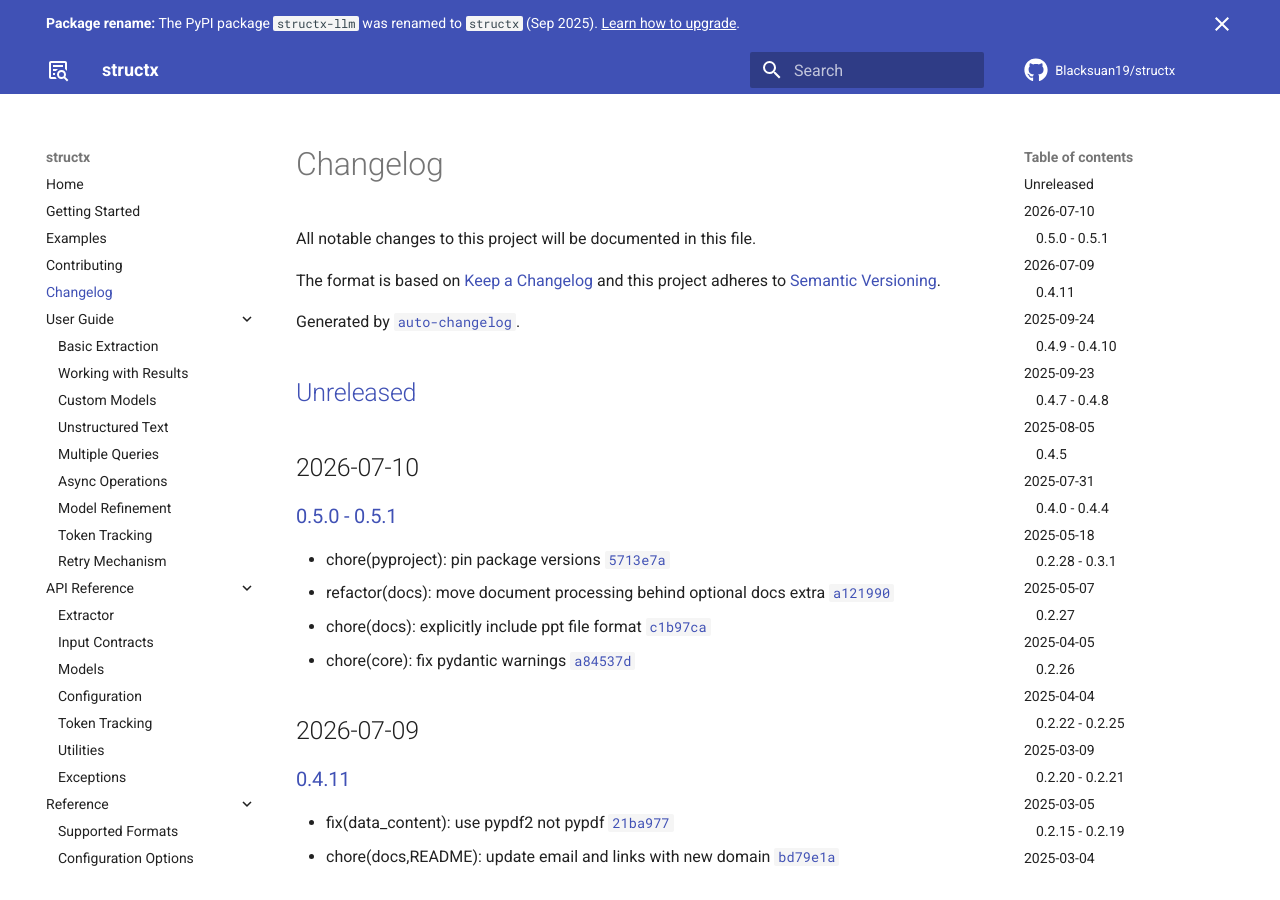
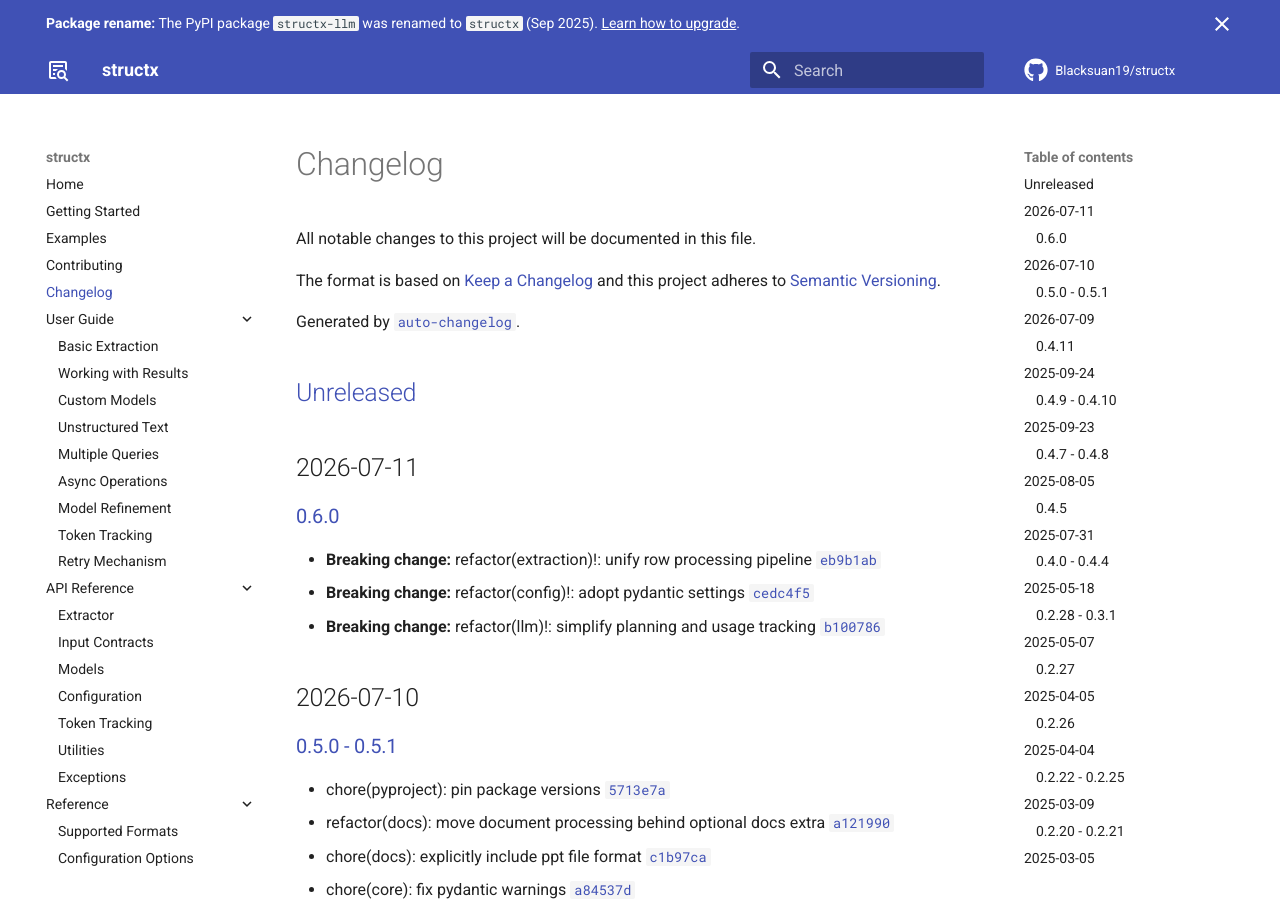
Before and after one commit to Blacksuan19/structx, an MkDocs documentation site: the page built from docs/changelog.md, in a window 1280 px wide and 900 px high. Built offline with MkDocs 1.6.1 and Material for MkDocs 9.7.7, drawn with Linux system fonts in a browser that asks for light colours; comment, search, counter and statistics services are not loaded; some of the changed text lies outside the part shown.

Commit message:
docs(changelog): regenerate changelog for 0.6.0

```diff
--- a/docs/changelog.md
+++ b/docs/changelog.md
@@ -7,7 +7,15 @@ and this project adheres to [Semantic Versioning](https://semver.org/spec/v2.0.0
 
 Generated by [`auto-changelog`](https://github.com/CookPete/auto-changelog).
 
-## [Unreleased](https://github.com/Blacksuan19/structx/compare/0.5.1...HEAD)
+## [Unreleased](https://github.com/Blacksuan19/structx/compare/0.6.0...HEAD)
+
+## 2026-07-11
+
+### [0.6.0](https://github.com/Blacksuan19/structx/compare/0.5.1...0.6.0)
+
+- **Breaking change:** refactor(extraction)!: unify row processing pipeline [`eb9b1ab`](https://github.com/Blacksuan19/structx/commit/eb9b1abe81f8bd1a2b8e3d3b588bf44a407dcdfd)
+- **Breaking change:** refactor(config)!: adopt pydantic settings [`cedc4f5`](https://github.com/Blacksuan19/structx/commit/cedc4f54519dc8d4b05c9c13911158094688fa21)
+- **Breaking change:** refactor(llm)!: simplify planning and usage tracking [`b100786`](https://github.com/Blacksuan19/structx/commit/b10078697a720756cfd63ef3cb2bda66529918aa)
 
 ## 2026-07-10
 
@@ -95,6 +103,7 @@ Generated by [`auto-changelog`](https://github.com/CookPete/auto-changelog).
 ### [0.2.22 - 0.2.25](https://github.com/Blacksuan19/structx/compare/0.2.21...0.2.25)
 
 - chore(docs): regenerate examples with token usage [`f7e1f11`](https://github.com/Blacksuan19/structx/commit/f7e1f1172477db853b82b234dd662c829a7f2d8d)
+- chore(usage): add guide to step type enum [`14aed09`](https://github.com/Blacksuan19/structx/commit/14aed09f50e0ae230f6f94dac7a9a3be882337e0)
 - fix(extractor): fix token usage leak across multiple uses of the same extractor [`9ddc7ef`](https://github.com/Blacksuan19/structx/commit/9ddc7efdc0ad4188d8cb9d5ce9a5295ddd4a2cd7)
 - docs(retry mechanism): create retry mechanism guide page [`d78d35c`](https://github.com/Blacksuan19/structx/commit/d78d35c26be76e40e1ffd2b2fd6b995cb1d0d54c)
 - docs(refinement): improve cross referencing across all docs [`658b50b`](https://github.com/Blacksuan19/structx/commit/658b50b968a9c49352f0943235b0c617ac45fd3e)
```
